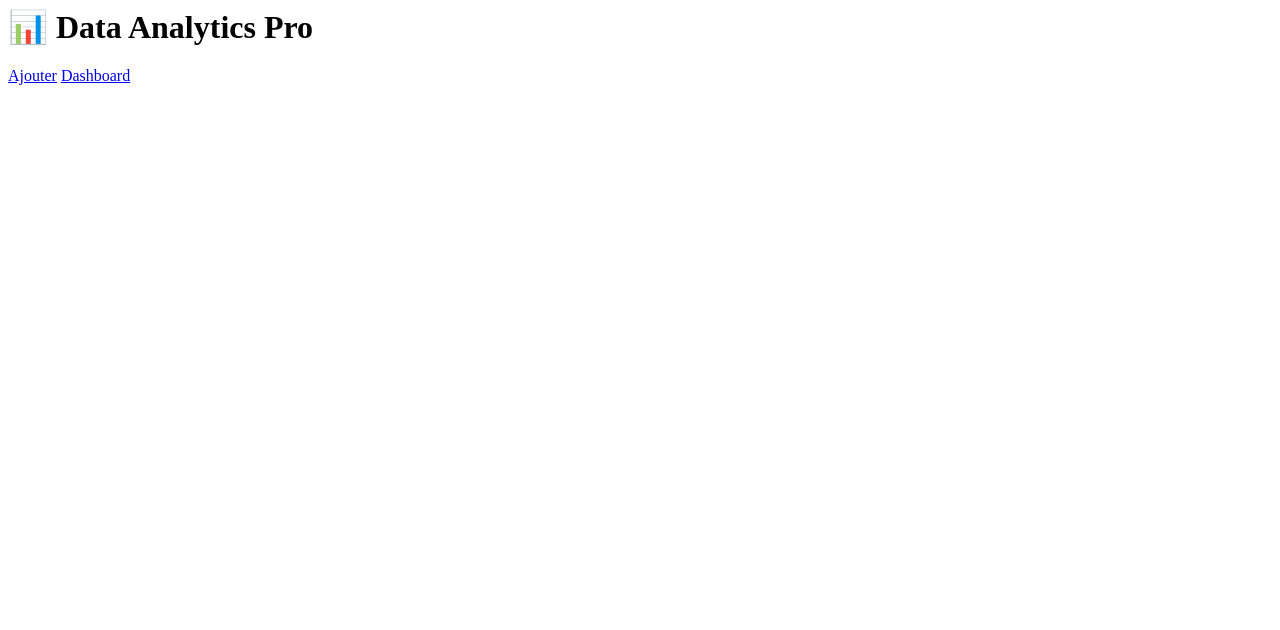
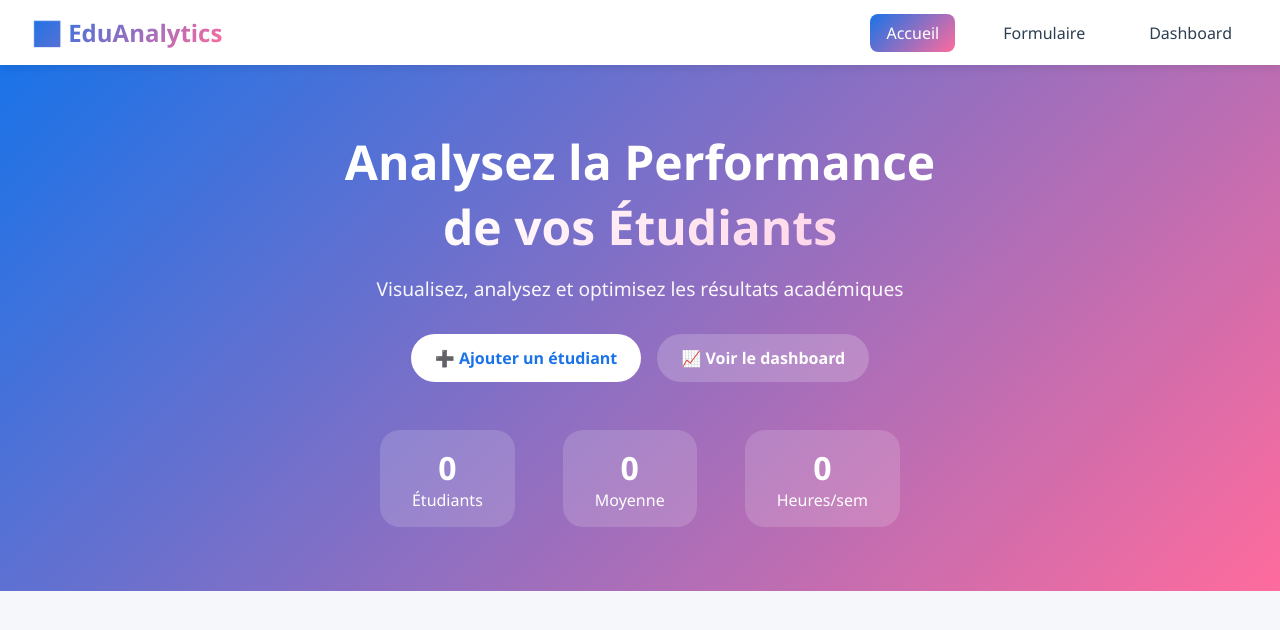
Before and after one commit to ange2005-dot/TP_INF232_ABATSONG_ANGE_MERVEILLES_24G2727, a Flask app: page / in a window 1280 px wide. Shown: the top 630 px of the page. Run offline with Flask 3, Linux system fonts and the light colour scheme.

Commit message:
Update index.html

```diff
--- a/templates/index.html
+++ b/templates/index.html
@@ -1,5 +1,46 @@
-<div class="hero">
-<h1>📊 Data Analytics Pro</h1>
-<a href="/form">Ajouter</a>
-<a href="/dashboard">Dashboard</a>
-</div>
+<!DOCTYPE html>
+<html lang="fr">
+<head>
+    <meta charset="UTF-8">
+    <meta name="viewport" content="width=device-width, initial-scale=1.0">
+    <title>EduAnalytics</title>
+    <link rel="stylesheet" href="{{ url_for('static', filename='style.css') }}">
+</head>
+<body>
+    <nav class="navbar">
+        <div class="nav-container">
+            <div class="logo">📊 EduAnalytics</div>
+            <ul class="nav-links">
+                <li><a href="/" class="active">Accueil</a></li>
+                <li><a href="/form">Formulaire</a></li>
+                <li><a href="/dashboard">Dashboard</a></li>
+            </ul>
+        </div>
+    </nav>
+
+    <div class="hero-section">
+        <div class="hero-content">
+            <h1 class="hero-title">Analysez la Performance<br><span class="gradient-text">de vos Étudiants</span></h1>
+            <p class="hero-subtitle">Visualisez, analysez et optimisez les résultats académiques</p>
+            <div class="hero-buttons">
+                <a href="/form" class="btn btn-primary">➕ Ajouter un étudiant</a>
+                <a href="/dashboard" class="btn btn-secondary">📈 Voir le dashboard</a>
+            </div>
+        </div>
+        <div class="hero-stats">
+            <div class="stat-card">
+                <div class="stat-number">{{ stats.total if stats else 0 }}</div>
+                <div class="stat-label">Étudiants</div>
+            </div>
+            <div class="stat-card">
+                <div class="stat-number">{{ stats.avg_grade if stats else 0 }}</div>
+                <div class="stat-label">Moyenne</div>
+            </div>
+            <div class="stat-card">
+                <div class="stat-number">{{ stats.avg_hours if stats else 0 }}</div>
+                <div class="stat-label">Heures/sem</div>
+            </div>
+        </div>
+    </div>
+</body>
+</html>
```
